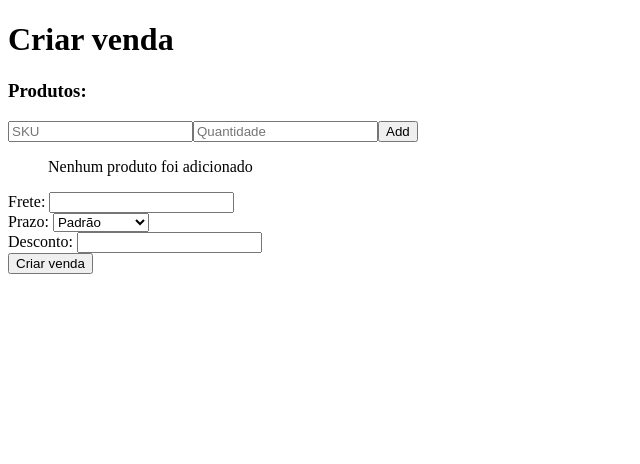
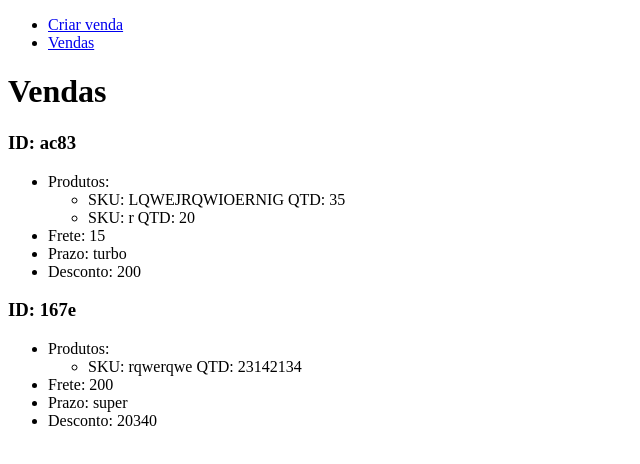
Before and after one commit to elsonfreire/case-seubone, a React (Vite) app: page /list in a window 1280 px wide. Shown: the top 464 px of the page, without its empty margins (0-640 px from the left). Built offline with nearby package versions, Linux system fonts and the light colour scheme; data requests are answered from the project's data file.

Commit message:
List and Create Sales Pages

```diff
--- a/db.json
+++ b/db.json
@@ -1,18 +1,32 @@
 {
   "sales": [
     {
-      "id": "c43d",
-      "products": [],
-      "shipping": "3",
-      "delivery": "default",
-      "discount": "10"
+      "id": "ac83",
+      "products": [
+        {
+          "sku": "LQWEJRQWIOERNIG",
+          "quantity": "35"
+        },
+        {
+          "sku": "r",
+          "quantity": "20"
+        }
+      ],
+      "shipping": "15",
+      "delivery": "turbo",
+      "discount": "200"
     },
     {
-      "id": "08ed",
-      "products": [],
-      "shipping": "0",
-      "delivery": "turbo",
-      "discount": "100"
+      "id": "167e",
+      "products": [
+        {
+          "sku": "rqwerqwe",
+          "quantity": "23142134"
+        }
+      ],
+      "shipping": "200",
+      "delivery": "super",
+      "discount": "20340"
     }
   ]
 }
--- a/package.json
+++ b/package.json
@@ -13,7 +13,8 @@
   "dependencies": {
     "axios": "^1.7.2",
     "react": "^18.3.1",
-    "react-dom": "^18.3.1"
+    "react-dom": "^18.3.1",
+    "react-router-dom": "^6.25.1"
   },
   "devDependencies": {
     "@types/react": "^18.3.3",
--- a/src/App.jsx
+++ b/src/App.jsx
@@ -1,11 +1,30 @@
 import { useState } from "react";
-import SaleLayout from "./components/SaleLayout";
+import { BrowserRouter as Router, Route, Routes, Link } from "react-router-dom";
+import CreateSalePage from "./components/CreateSalePage";
+import ListSalesPage from "./components/ListSalesPage";
+
+const Navbar = () => {
+  return (
+    <ul>
+      <li>
+        <Link to="/sale">Criar venda</Link>
+      </li>
+      <li>
+        <Link to="/list">Vendas</Link>
+      </li>
+    </ul>
+  );
+};
 
 const App = () => {
   return (
-    <div>
-      <SaleLayout />
-    </div>
+    <Router>
+      <Navbar />
+      <Routes>
+        <Route path="/sale" element={<CreateSalePage />} />
+        <Route path="/list" element={<ListSalesPage />} />
+      </Routes>
+    </Router>
   );
 };
 
--- a/src/components/SaleLayout.jsx
+++ b/src/components/CreateSalePage.jsx
@@ -1,4 +1,3 @@
-import axios from "axios";
 import { useState } from "react";
 import saleService from "../services/sales";
 
--- /dev/null
+++ b/src/components/ListSalesPage.jsx
@@ -0,0 +1,57 @@
+import { useEffect, useState } from "react";
+import saleService from "../services/sales";
+
+const Sale = ({ sale }) => {
+  const getProductsListItems = () => {
+    return sale.products.map((product) => {
+      return (
+        <li key={product.sku}>
+          SKU: {product.sku} QTD: {product.quantity}
+        </li>
+      );
+    });
+  };
+
+  return (
+    <>
+      <h3>ID: {sale.id}</h3>
+      <ul>
+        <li>
+          Produtos: <ul>{getProductsListItems()}</ul>
+        </li>
+        <li>Frete: {sale.shipping}</li>
+        <li>Prazo: {sale.delivery}</li>
+        <li>Desconto: {sale.discount}</li>
+      </ul>
+    </>
+  );
+};
+
+const SalesList = ({ sales }) => {
+  const getSales = () => {
+    return sales.map((sale) => {
+      return <Sale sale={sale}></Sale>;
+    });
+  };
+
+  return <div>{getSales()}</div>;
+};
+
+const Layout = () => {
+  const [sales, setSales] = useState([]);
+
+  useEffect(() => {
+    saleService.getAll().then((response) => {
+      setSales(response);
+    });
+  }, []);
+
+  return (
+    <>
+      <h1>Vendas </h1>
+      <SalesList sales={sales} />
+    </>
+  );
+};
+
+export default Layout;
```
Also changed, not shown: 1 other file (tests, documents, lock files or other folders).
